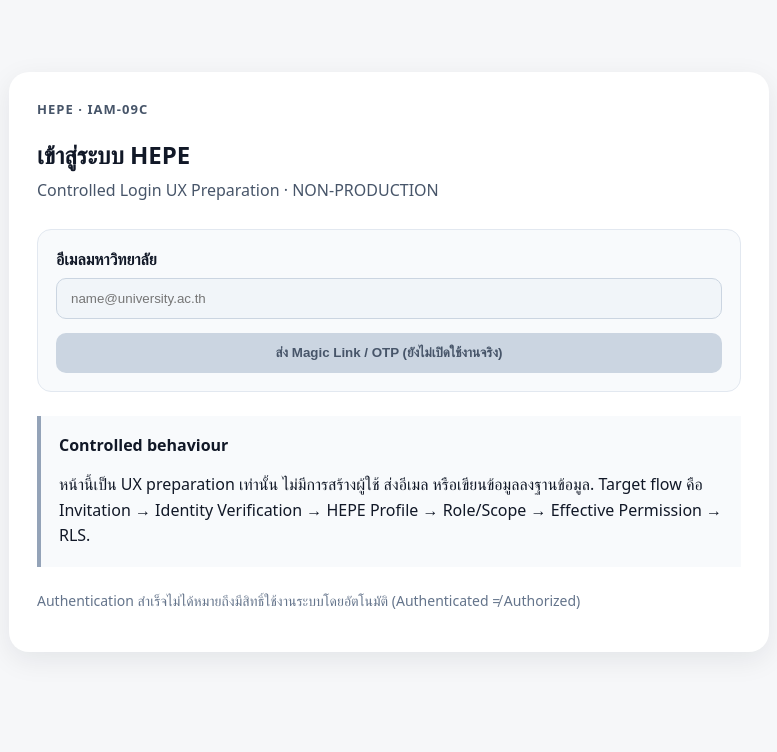
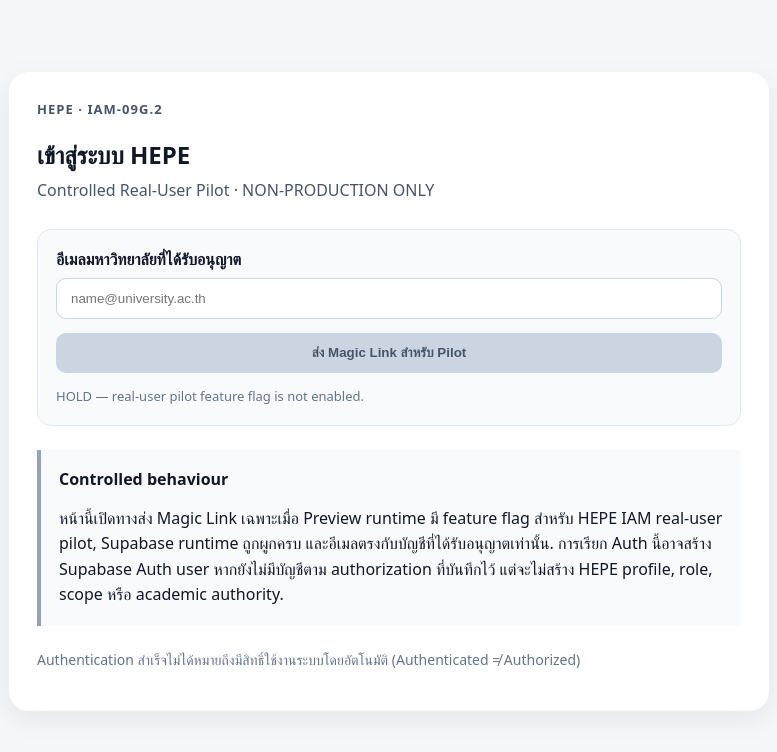
Before and after one commit to kasemch/hepe-ui-prototype, a Next.js app: page /login in a window 1280 px wide. Shown: the top 752 px of the page, without its empty margins (251-1028 px from the left). Built offline with nearby package versions, Linux system fonts and the light colour scheme; no server answers.

Commit message:
HEPE-IAM-09G.2 prepare fail-closed real-user Magic Link pilot UI

```diff
--- a/app/login/page.tsx
+++ b/app/login/page.tsx
@@ -1,29 +1,106 @@
+"use client";
+
+import { FormEvent, useMemo, useState } from "react";
+import { createBrowserClient } from "@supabase/ssr";
+
+const AUTHORIZED_PILOT_EMAIL = "kasem.ch@rumail.ru.ac.th";
+
 export default function LoginPage() {
+  const [email, setEmail] = useState("");
+  const [status, setStatus] = useState<"idle" | "sending" | "sent" | "error">("idle");
+  const [message, setMessage] = useState("");
+
+  const pilotEnabled = process.env.NEXT_PUBLIC_HEPE_IAM_REAL_PILOT_ENABLED === "true";
+  const supabaseUrl = process.env.NEXT_PUBLIC_SUPABASE_URL;
+  const supabaseKey = process.env.NEXT_PUBLIC_SUPABASE_PUBLISHABLE_KEY;
+
+  const normalizedEmail = email.trim().toLowerCase();
+  const isAuthorizedEmail = normalizedEmail === AUTHORIZED_PILOT_EMAIL;
+  const runtimeConfigured = Boolean(supabaseUrl && supabaseKey);
+  const canSend = pilotEnabled && runtimeConfigured && isAuthorizedEmail && status !== "sending";
+
+  const readinessText = useMemo(() => {
+    if (!pilotEnabled) return "HOLD — real-user pilot feature flag is not enabled.";
+    if (!runtimeConfigured) return "HOLD — Supabase preview runtime is not configured.";
+    if (!isAuthorizedEmail) return "Enter the explicitly authorized institutional pilot email.";
+    return "READY — authorized HEPE NON-PRODUCTION Magic Link pilot only.";
+  }, [pilotEnabled, runtimeConfigured, isAuthorizedEmail]);
+
+  async function handleSubmit(event: FormEvent<HTMLFormElement>) {
+    event.preventDefault();
+    setMessage("");
+
+    if (!canSend || !supabaseUrl || !supabaseKey) {
+      setStatus("error");
+      setMessage("Fail-closed: pilot authorization/runtime conditions are not satisfied.");
+      return;
+    }
+
+    setStatus("sending");
+
+    const supabase = createBrowserClient(supabaseUrl, supabaseKey);
+    const { error } = await supabase.auth.signInWithOtp({
+      email: AUTHORIZED_PILOT_EMAIL,
+      options: {
+        shouldCreateUser: true,
+        emailRedirectTo: `${window.location.origin}/auth/callback`,
+      },
+    });
+
+    if (error) {
+      setStatus("error");
+      setMessage(`Magic Link request failed: ${error.message}`);
+      return;
+    }
+
+    setStatus("sent");
+    setMessage("Magic Link request accepted by Supabase. Check the authorized institutional inbox.");
+  }
+
   return (
-    <main style={{maxWidth:760,margin:"48px auto",padding:24}}>
-      <section style={{background:"white",borderRadius:20,padding:28,boxShadow:"0 8px 28px rgba(15,23,42,.08)"}}>
-        <div style={{fontSize:13,fontWeight:700,letterSpacing:".08em",color:"#475569"}}>HEPE · IAM-09C</div>
-        <h1 style={{marginBottom:8}}>เข้าสู่ระบบ HEPE</h1>
-        <p style={{marginTop:0,color:"#475569"}}>Controlled Login UX Preparation · NON-PRODUCTION</p>
+    <main style={{ maxWidth: 760, margin: "48px auto", padding: 24 }}>
+      <section style={{ background: "white", borderRadius: 20, padding: 28, boxShadow: "0 8px 28px rgba(15,23,42,.08)" }}>
+        <div style={{ fontSize: 13, fontWeight: 700, letterSpacing: ".08em", color: "#475569" }}>HEPE · IAM-09G.2</div>
+        <h1 style={{ marginBottom: 8 }}>เข้าสู่ระบบ HEPE</h1>
+        <p style={{ marginTop: 0, color: "#475569" }}>Controlled Real-User Pilot · NON-PRODUCTION ONLY</p>
 
-        <div style={{marginTop:28,padding:18,border:"1px solid #e2e8f0",borderRadius:14,background:"#f8fafc"}}>
-          <label htmlFor="email" style={{display:"block",fontWeight:700,marginBottom:8}}>อีเมลมหาวิทยาลัย</label>
-          <input id="email" name="email" type="email" placeholder="name@university.ac.th" disabled
-            style={{width:"100%",boxSizing:"border-box",padding:"12px 14px",border:"1px solid #cbd5e1",borderRadius:10,background:"#f1f5f9"}} />
-          <button disabled style={{marginTop:14,width:"100%",padding:"12px 16px",border:0,borderRadius:10,fontWeight:700,background:"#cbd5e1",color:"#475569"}}>
-            ส่ง Magic Link / OTP (ยังไม่เปิดใช้งานจริง)
+        <form onSubmit={handleSubmit} style={{ marginTop: 28, padding: 18, border: "1px solid #e2e8f0", borderRadius: 14, background: "#f8fafc" }}>
+          <label htmlFor="email" style={{ display: "block", fontWeight: 700, marginBottom: 8 }}>อีเมลมหาวิทยาลัยที่ได้รับอนุญาต</label>
+          <input
+            id="email"
+            name="email"
+            type="email"
+            autoComplete="email"
+            value={email}
+            onChange={(event) => {
+              setEmail(event.target.value);
+              setStatus("idle");
+              setMessage("");
+            }}
+            placeholder="name@university.ac.th"
+            style={{ width: "100%", boxSizing: "border-box", padding: "12px 14px", border: "1px solid #cbd5e1", borderRadius: 10, background: "white" }}
+          />
+          <button
+            type="submit"
+            disabled={!canSend}
+            style={{ marginTop: 14, width: "100%", padding: "12px 16px", border: 0, borderRadius: 10, fontWeight: 700, background: canSend ? "#0f172a" : "#cbd5e1", color: canSend ? "white" : "#475569", cursor: canSend ? "pointer" : "not-allowed" }}
+          >
+            {status === "sending" ? "กำลังขอ Magic Link…" : "ส่ง Magic Link สำหรับ Pilot"}
           </button>
-        </div>
+          <p style={{ marginBottom: 0, fontSize: 13, color: "#64748b", lineHeight: 1.6 }}>{readinessText}</p>
+          {message ? <p role="status" style={{ marginBottom: 0, fontSize: 14, lineHeight: 1.6 }}>{message}</p> : null}
+        </form>
 
-        <div style={{marginTop:24,padding:18,borderLeft:"4px solid #94a3b8",background:"#f8fafc"}}>
+        <div style={{ marginTop: 24, padding: 18, borderLeft: "4px solid #94a3b8", background: "#f8fafc" }}>
           <strong>Controlled behaviour</strong>
-          <p style={{marginBottom:0,lineHeight:1.6}}>
-            หน้านี้เป็น UX preparation เท่านั้น ไม่มีการสร้างผู้ใช้ ส่งอีเมล หรือเขียนข้อมูลลงฐานข้อมูล.
-            Target flow คือ Invitation → Identity Verification → HEPE Profile → Role/Scope → Effective Permission → RLS.
+          <p style={{ marginBottom: 0, lineHeight: 1.6 }}>
+            หน้านี้เปิดทางส่ง Magic Link เฉพาะเมื่อ Preview runtime มี feature flag สำหรับ HEPE IAM real-user pilot,
+            Supabase runtime ถูกผูกครบ และอีเมลตรงกับบัญชีที่ได้รับอนุญาตเท่านั้น. การเรียก Auth นี้อาจสร้าง Supabase Auth user
+            หากยังไม่มีบัญชีตาม authorization ที่บันทึกไว้ แต่จะไม่สร้าง HEPE profile, role, scope หรือ academic authority.
           </p>
         </div>
 
-        <p style={{marginTop:24,fontSize:14,color:"#64748b"}}>
+        <p style={{ marginTop: 24, fontSize: 14, color: "#64748b" }}>
           Authentication สำเร็จไม่ได้หมายถึงมีสิทธิ์ใช้งานระบบโดยอัตโนมัติ (Authenticated ≠ Authorized)
         </p>
       </section>
```
